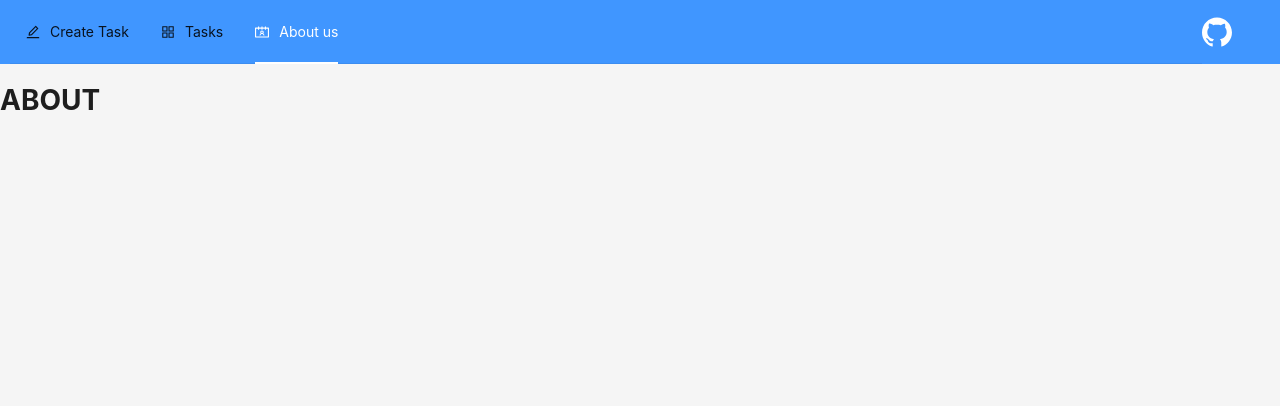
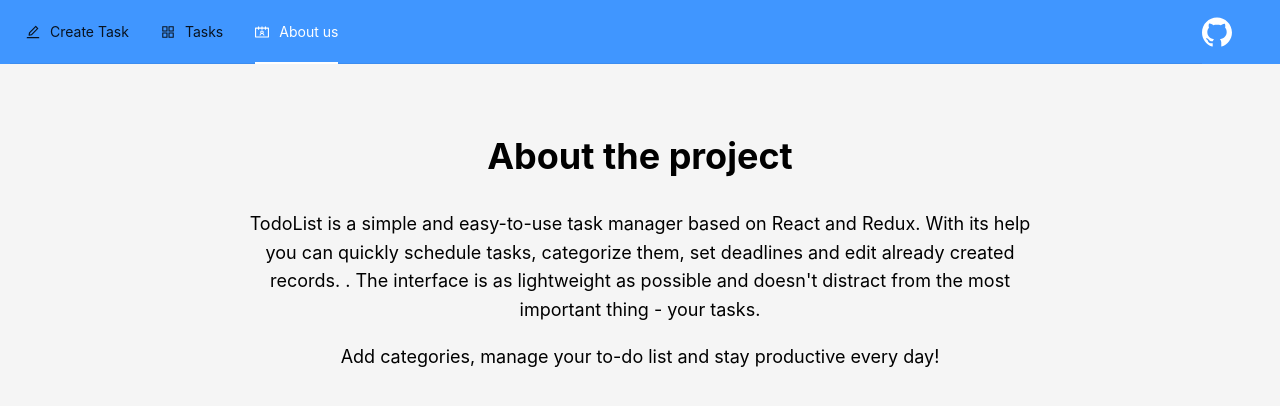
Before and after one commit to NZ888/React-Redux-TodoList, a React (Vite) app: page / in a window 1280 px wide. Shown: the top 406 px of the page. Built offline with nearby package versions, Linux system fonts and the light colour scheme.

Commit message:
Some little optimization

```diff
--- a/src/components/content/CategoryItem.jsx
+++ b/src/components/content/CategoryItem.jsx
@@ -1,4 +1,4 @@
-import React, {useState} from 'react';
+import React, {useState, useCallback} from 'react';
 import {Button, Divider} from "antd";
 import {useDispatch} from "react-redux";
 import {deleteTask} from "../../Redux/slices/tasksSlice.js";
@@ -9,24 +9,23 @@ const CategoryItem = ({id, title, description, date = null, categories, messageA
 
     const [isModalOpen, setIsModalOpen] = useState(false);
 
-    const onClickDelete = (value) => {
-        console.log(value)
+    const onClickDelete = useCallback(() => {
         messageAPI
             .open({ type: 'success', content: `Deleted ${id}`})
         dispatch(deleteTask(id))
-    }
+    }, [dispatch, id, messageAPI])
 
-    const onClickEdit = () => {
+    const onClickEdit = useCallback(() => {
         setIsModalOpen(true);
-    }
+    }, [])
 
-    const handleOk = () => {
+    const handleOk = useCallback(() => {
         setIsModalOpen(false);
-    };
+    }, [])
 
-    const handleCancel = () => {
+    const handleCancel = useCallback(() => {
         setIsModalOpen(false);
-    };
+    }, []);
 
     return (
         <>
@@ -43,4 +42,4 @@ const CategoryItem = ({id, title, description, date = null, categories, messageA
     );
 };
 
-export default CategoryItem;
+export default React.memo(CategoryItem);
--- a/src/components/content/ContentCategoryComponent.jsx
+++ b/src/components/content/ContentCategoryComponent.jsx
@@ -39,4 +39,4 @@ const ContentCategoryComponent = ({category, todos = [], categoryValue}) => {
 
 };
 
-export default ContentCategoryComponent;
+export default React.memo(ContentCategoryComponent);
--- a/src/components/content/LayoutGrid.jsx
+++ b/src/components/content/LayoutGrid.jsx
@@ -1,4 +1,4 @@
-import React from 'react';
+import React, {useMemo} from 'react';
 import ContentCategoryComponent from "./ContentCategoryComponent.jsx";
 import {useSelector} from "react-redux";
 
@@ -6,10 +6,13 @@ const LayoutGrid = () => {
     const categories = useSelector((state) => state.category.category);
     const tasks = useSelector((state) => state.tasks.tasks);
 
-    const tasksByCategory = categories.map((cat) => ({
-        ...cat,
-        tasks: tasks.filter((t) => t.categories.includes(cat.value)),
-    }));
+    const tasksByCategory = useMemo(() => (
+        categories.map((cat) => ({
+            ...cat,
+            tasks: tasks.filter((t) => t.categories.includes(cat.value)),
+        }))
+    ), [categories, tasks]);
+
 
     return (
         <div
--- a/src/components/create-task-page/form/modal/CategoriesModal.jsx
+++ b/src/components/create-task-page/form/modal/CategoriesModal.jsx
@@ -14,7 +14,7 @@ const tabItems = [
         children: <DeleteTab/>,
     },
 ];
-const onChangeTab = key => {
+const onChangeTab = () => {
 
 };
 const CategoriesModal = ({isModalOpen, handleOk, handleCancel}) => {
--- a/src/components/menu /MenuComponent.jsx
+++ b/src/components/menu /MenuComponent.jsx
@@ -30,7 +30,7 @@ const menuItems = rawItems.map((it) => ({
     label: (
         <NavLink
             to={it.path}
-            style={({ isActive }) => ({
+            style={( ) => ({
                 color: 'inherit',
                 textDecoration: 'none',
 
--- a/src/pages/AboutPage.jsx
+++ b/src/pages/AboutPage.jsx
@@ -1,9 +1,21 @@
 import React from 'react';
+import styles from './aboutPage.module.css';
 
 const AboutPage = () => {
     return (
-        <div>
-            <h1>ABOUT</h1>
+        <div className={styles.container}>
+            <div className={styles.text}>
+                <h1>About the project</h1>
+                <p>
+                    TodoList is a simple and easy-to-use task manager based on React and Redux.
+                    With its help you can quickly schedule tasks, categorize them, set deadlines and edit already created records.
+                    . The interface is as lightweight as possible
+                    and doesn't distract from the most important thing - your tasks.
+                </p>
+                <p>
+                    Add categories, manage your to-do list and stay productive every day!
+                </p>
+            </div>
         </div>
     );
 };
--- /dev/null
+++ b/src/pages/aboutPage.module.css
@@ -0,0 +1,15 @@
+.container {
+    display: flex;
+    flex-direction: column;
+    justify-content: center;
+    align-items: center;
+    padding: 40px;
+    color: #000;
+}
+
+.text {
+    max-width: 800px;
+    line-height: 1.6;
+    font-size: 18px;
+    text-align: center;
+}
```
